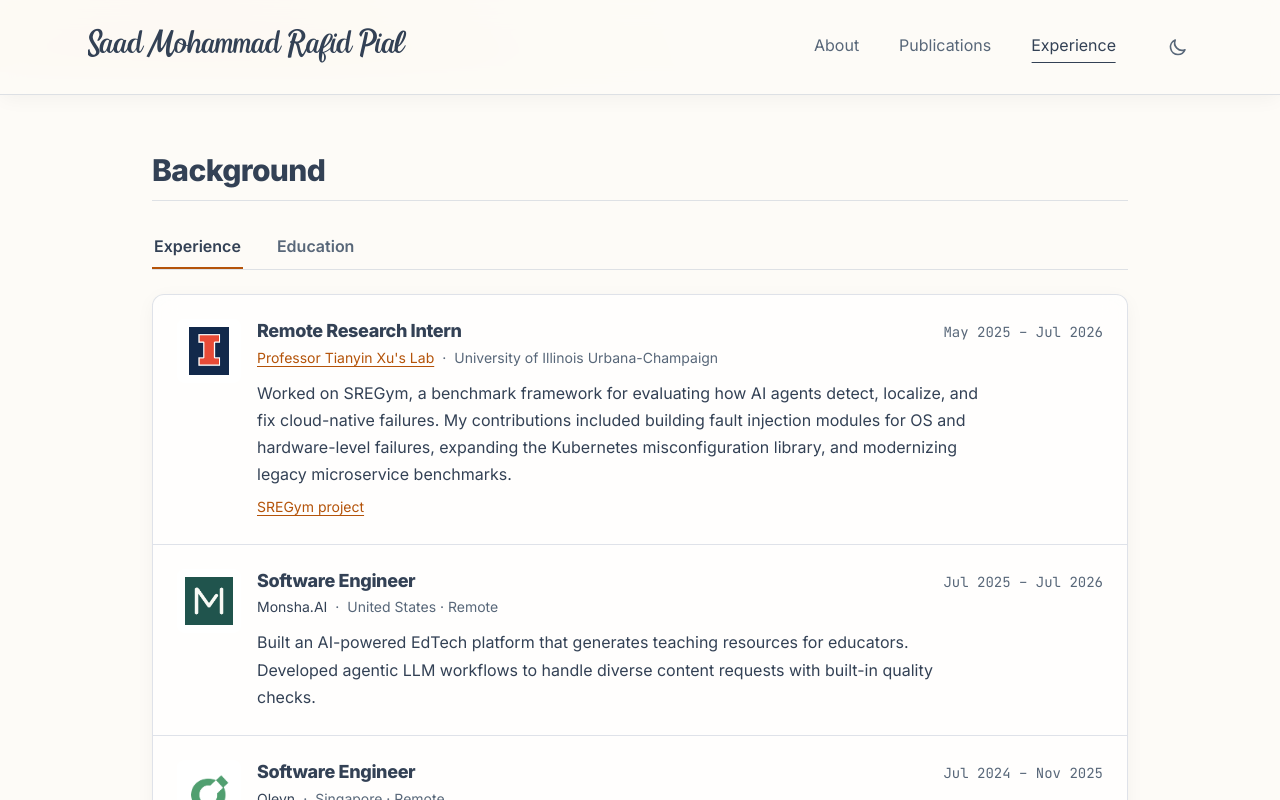
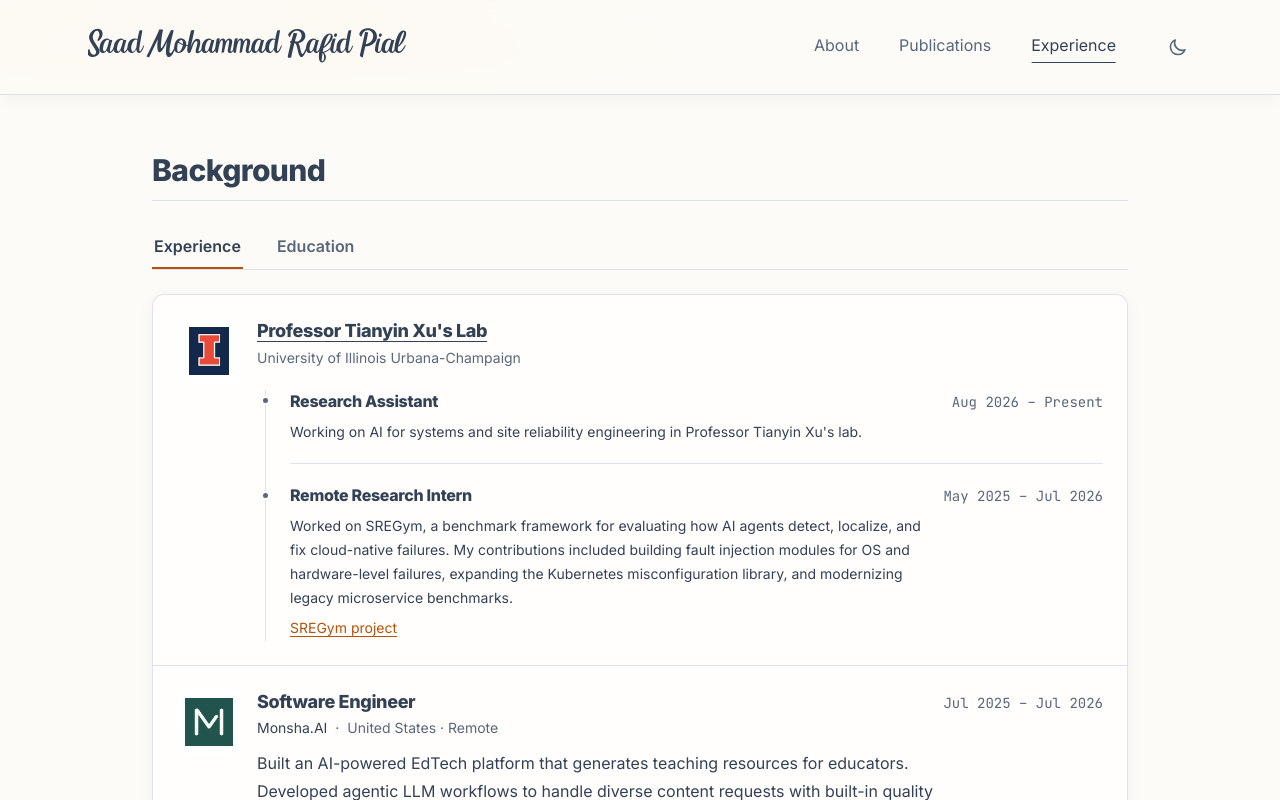
Before and after one commit to Saadmrp1038/Saadmrp1038.github.io, a SvelteKit app: page /experience in a window 1280 px wide. Shown: the top 800 px of the page. Built offline with nearby package versions, Linux system fonts and the light colour scheme.

Commit message:
update status

```diff
--- a/src/routes/experience/+page.svelte
+++ b/src/routes/experience/+page.svelte
@@ -20,9 +20,8 @@
 			roles: [
 				{
 					title: 'Master of Science in Computer Science',
-					dateRange: 'Starting Aug 2026',
-					description:
-						"I am beginning my graduate studies and will be working in Professor Tianyin Xu's lab."
+					dateRange: 'Aug 2026 – Present',
+					description: 'Pursuing graduate studies in Computer Science.'
 				}
 			]
 		},
@@ -49,6 +48,12 @@
 			logo: uiucLogo,
 			logoAlt: 'University of Illinois Urbana-Champaign logo',
 			roles: [
+				{
+					title: 'Research Assistant',
+					dateRange: 'Aug 2026 – Present',
+					description:
+						"Working on AI for systems and site reliability engineering in Professor Tianyin Xu's lab."
+				},
 				{
 					title: 'Remote Research Intern',
 					dateRange: 'May 2025 – Jul 2026',
```
Also changed, not shown: src/lib/data/pageData.js, 1 other file (tests, documents, lock files or other folders).
